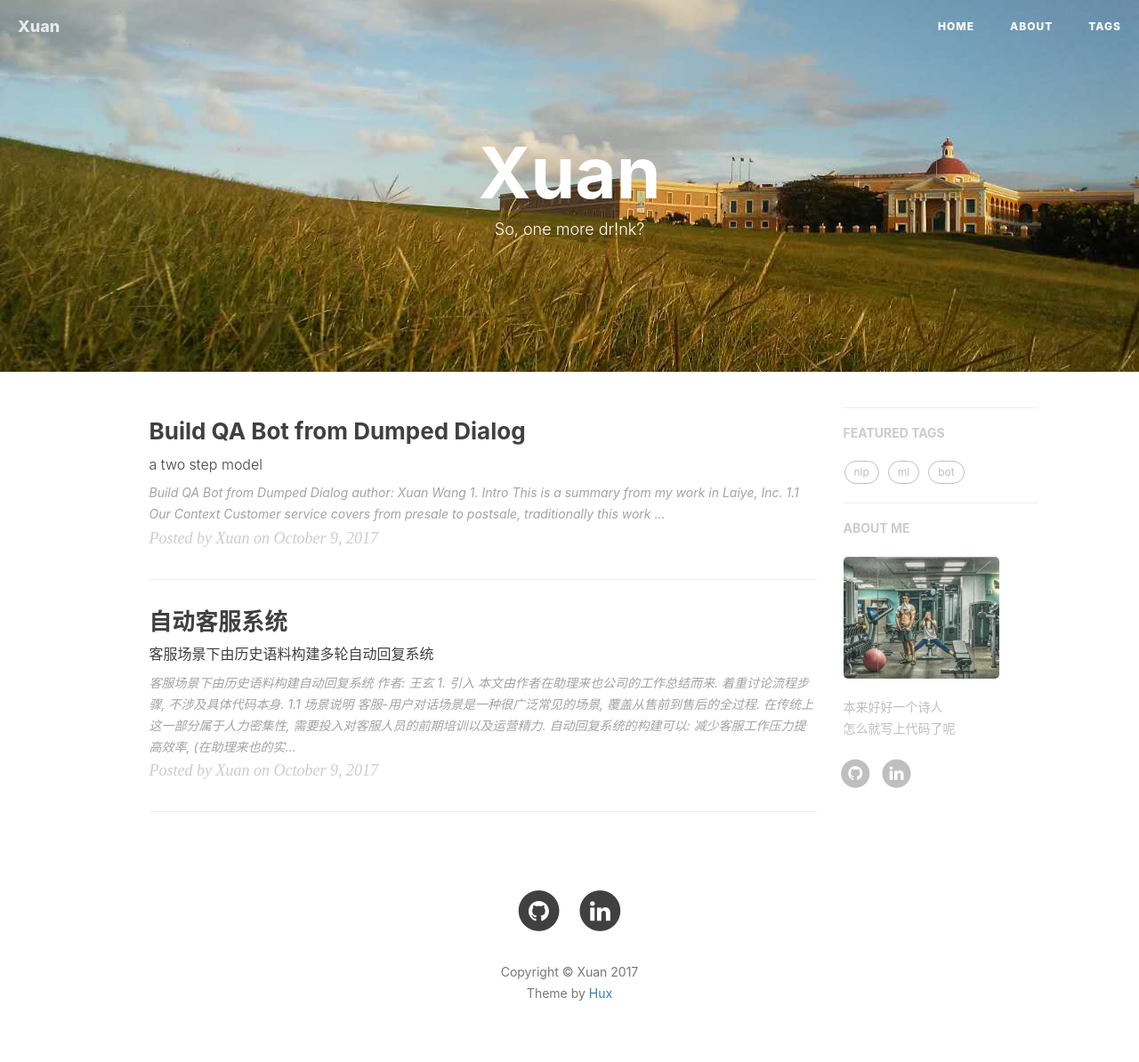
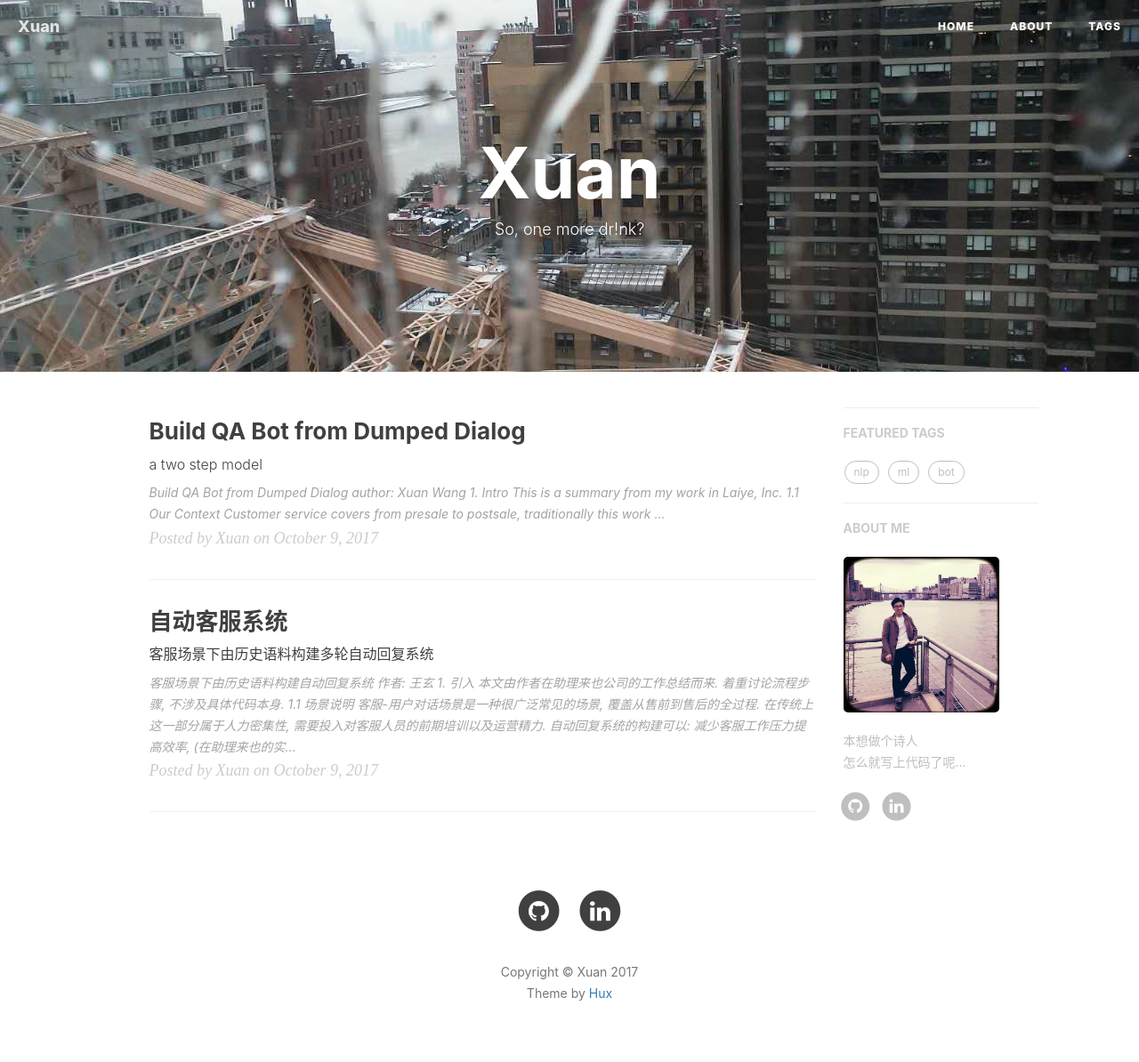
Before and after one commit to Alex-X-W/Alex-X-W.github.io, a Jekyll site: the page built from index.html, in a window 1280 px wide. Shown: the whole page at 89% size. Built offline with Jekyll 4.4.1, drawn with Linux system fonts in a browser that asks for light colours; nearby versions of some CDN libraries; the list of posts is cut into pages by our own code; comment, search, counter and statistics services are not loaded.

Commit message:
update sidebar

```diff
--- a/_config.yml
+++ b/_config.yml
@@ -66,7 +66,7 @@ netease_comment: false
 
 # Sidebar settings
 sidebar: true                          # whether or not using Sidebar.
-sidebar-about-description: "本来好好一个诗人<br>怎么就写上代码了呢"
+sidebar-about-description: "本想做个诗人<br>怎么就写上代码了呢..."
 sidebar-avatar: /img/side_bar_profile.jpg      # use absolute URL, seeing it's used in both `/` and `/about/`
 
 
```
Also changed, not shown: img/about-bg.jpeg, img/header.jpeg, img/side_bar_profile.jpg.
